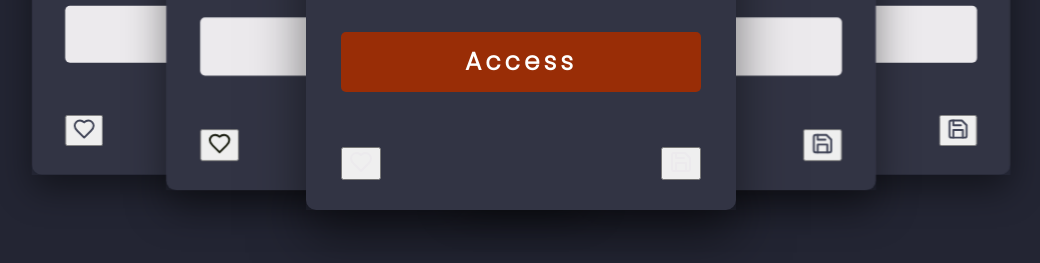
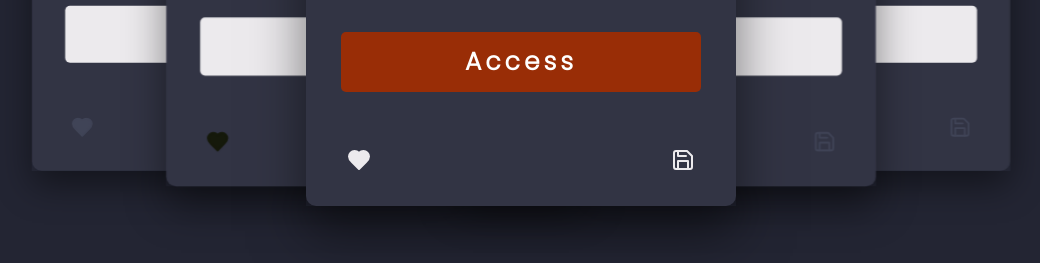
Before and after one commit to KFerreiraCode/Cards, a plain HTML site: page index.html in a window 1280 px wide. Shown: the part 553-816 px from the top of the page, without its empty margins (119-1159 px from the left). Drawn offline with Linux system fonts and the light colour scheme; a script that the page names is missing.

Commit message:
Update card.css

```diff
--- a/card.css
+++ b/card.css
@@ -176,7 +176,36 @@ input {
     color: var(--current-color2);
 }
 
+.btn-heart{
+    background-color: transparent;
+    border: none;
+    outline: none;
+    color: grey;
+}
 
+.btn-heart svg{
+    fill: currentColor;
+}
+
+.btn-heart:hover svg{
+    cursor: pointer;
+}
+
+.transparente-bg {
+    background-color: transparent;
+    border: none;
+    outline: none;
+}
+
+.card .socials .save-btn{
+    background-color: transparent;
+}
+
+
+:root {
+    --current-color1: #992d06;
+    --current-color2: #ECEAED;
+}
 
 #s1:checked~.cards #slide4,
 #s2:checked~.cards #slide5,
```
